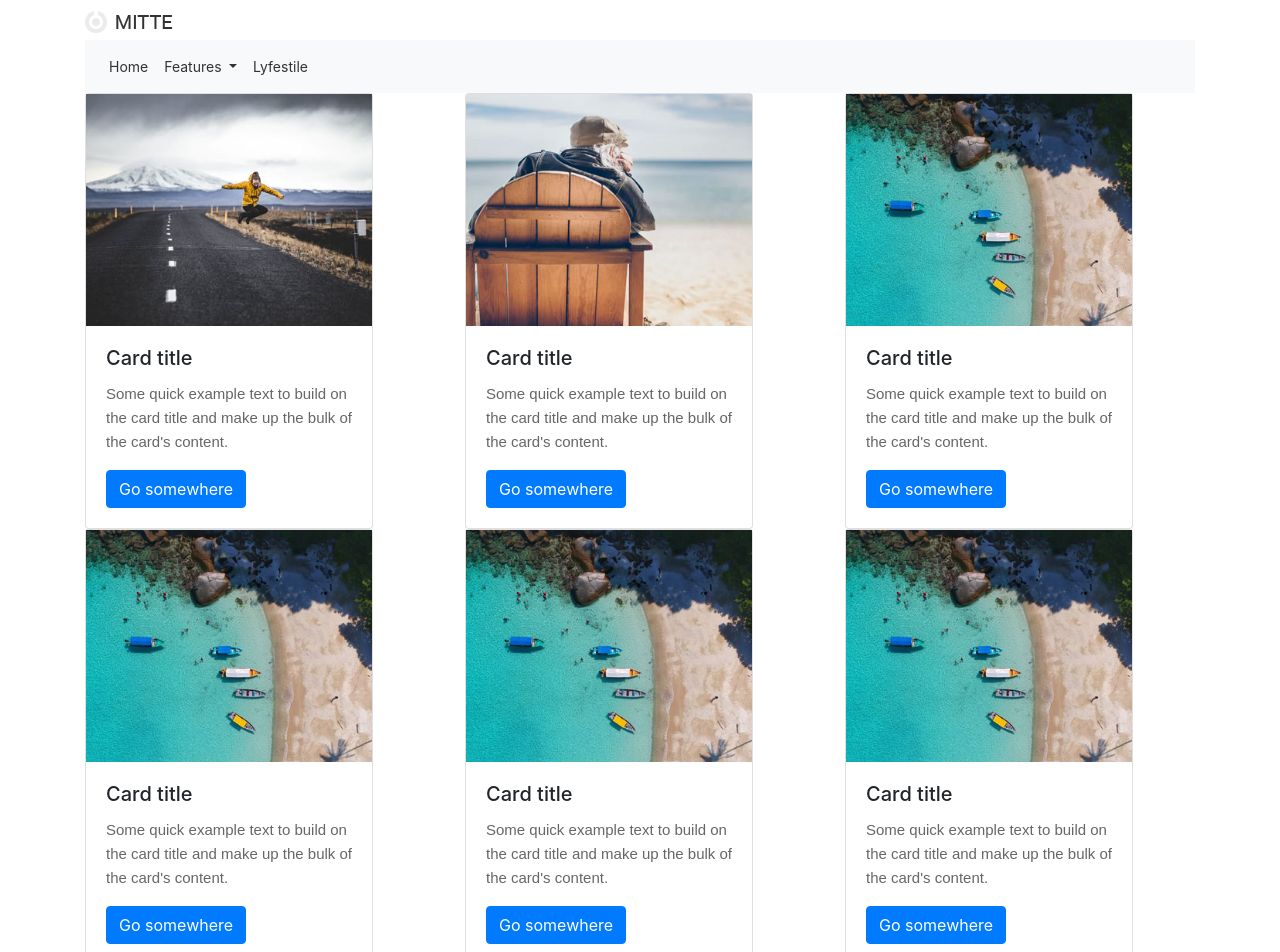
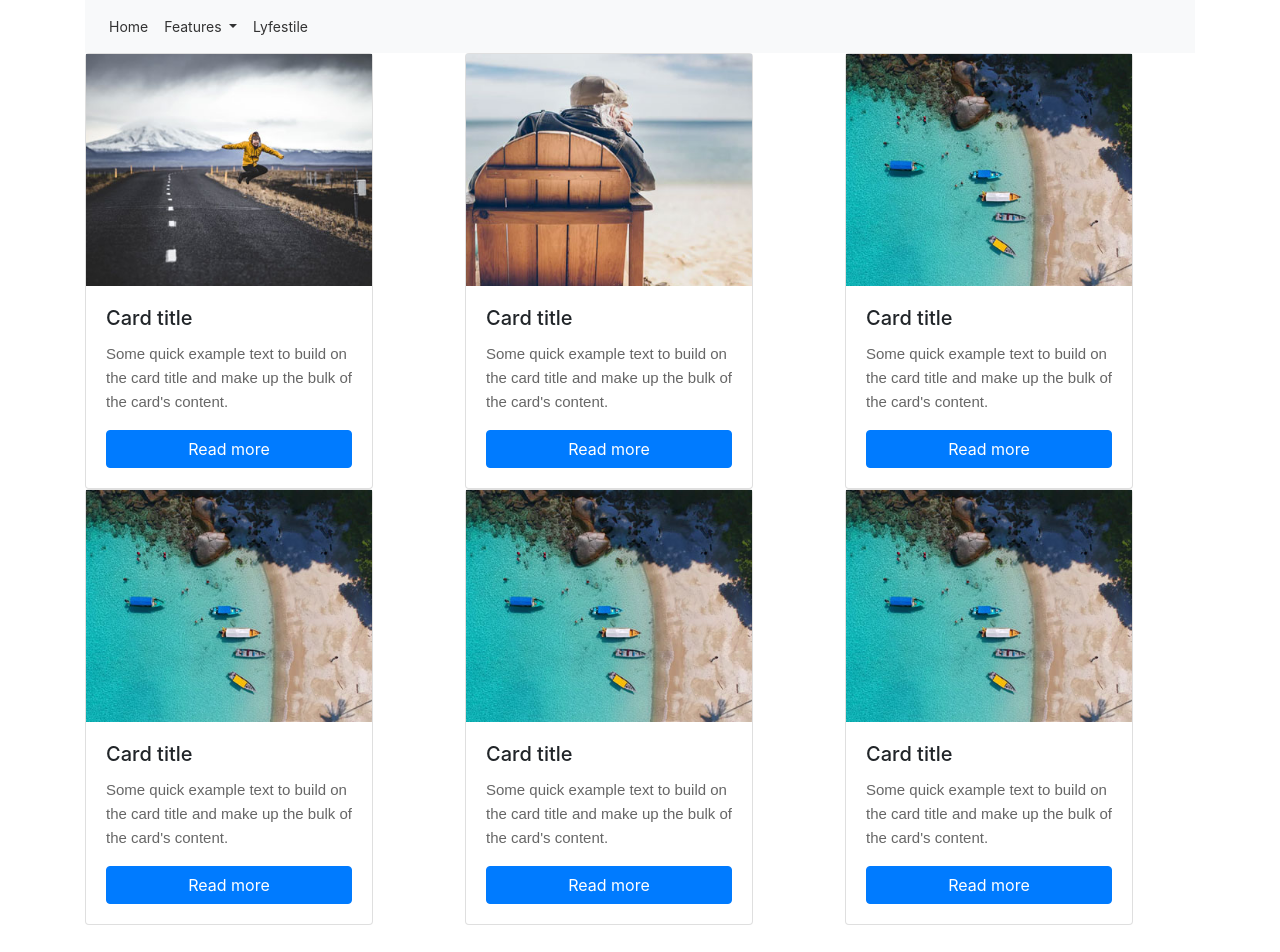
Before and after one commit to JhonathanMusa/practice-web-vue-1, a Vue app: page / in a window 1280 px wide. Shown: the top 952 px of the page. After the commit the page ends 925 px from the top, so only its background shows below. Built offline with nearby package versions, Linux system fonts and the light colour scheme.

Commit message:
changing some styles

```diff
--- a/src/App.vue
+++ b/src/App.vue
@@ -1,7 +1,6 @@
 <template>
   <div id="app">
     <div class="container">
-      <a class="navbar-brand" href="#"><img src="logo.png" /></a>
       <nav class="navbar navbar-expand-lg navbar-light bg-light">
         <button
           class="navbar-toggler"
@@ -51,9 +50,11 @@
           </ul>
         </div>
       </nav>
+    </div>
 
+    <div class="container">
       <div class="row">
-        <div class="col-4">
+        <div class="col-md-4">
           <div class="card" style="width: 18rem">
             <img src="upload/blog/c6.jpg" />
             <div class="card-body">
@@ -62,11 +63,12 @@
                 Some quick example text to build on the card title and make up
                 the bulk of the card's content.
               </p>
-              <a href="#" class="btn btn-primary">Go somewhere</a>
+              <a href="#" class="btn btn-primary btn-block">Read more</a>
             </div>
           </div>
         </div>
-        <div class="col-4">
+
+        <div class="col-md-4">
           <div class="card" style="width: 18rem">
             <img src="upload/blog/c7.jpg" />
             <div class="card-body">
@@ -75,11 +77,12 @@
                 Some quick example text to build on the card title and make up
                 the bulk of the card's content.
               </p>
-              <a href="#" class="btn btn-primary">Go somewhere</a>
+              <a href="#" class="btn btn-primary btn-block">Read more</a>
             </div>
           </div>
         </div>
-        <div class="col-4">
+
+        <div class="col-md-4">
           <div class="card" style="width: 18rem">
             <img src="upload/blog/c8.jpg" />
             <div class="card-body">
@@ -88,11 +91,14 @@
                 Some quick example text to build on the card title and make up
                 the bulk of the card's content.
               </p>
-              <a href="#" class="btn btn-primary">Go somewhere</a>
+              <a href="#" class="btn btn-primary btn-block">Read more</a>
             </div>
           </div>
         </div>
-        <div class="col-4">
+      </div>
+
+      <div class="row">
+        <div class="col-md-4">
           <div class="card" style="width: 18rem">
             <img src="upload/blog/c8.jpg" />
             <div class="card-body">
@@ -101,11 +107,12 @@
                 Some quick example text to build on the card title and make up
                 the bulk of the card's content.
               </p>
-              <a href="#" class="btn btn-primary">Go somewhere</a>
+              <a href="#" class="btn btn-primary btn-block">Read more</a>
             </div>
           </div>
         </div>
-        <div class="col-4">
+
+        <div class="col-md-4">
           <div class="card" style="width: 18rem">
             <img src="upload/blog/c8.jpg" />
             <div class="card-body">
@@ -114,11 +121,12 @@
                 Some quick example text to build on the card title and make up
                 the bulk of the card's content.
               </p>
-              <a href="#" class="btn btn-primary">Go somewhere</a>
+              <a href="#" class="btn btn-primary btn-block">Read more</a>
             </div>
           </div>
         </div>
-        <div class="col-4">
+
+        <div class="col-md-4">
           <div class="card" style="width: 18rem">
             <img src="upload/blog/c8.jpg" />
             <div class="card-body">
@@ -127,7 +135,7 @@
                 Some quick example text to build on the card title and make up
                 the bulk of the card's content.
               </p>
-              <a href="#" class="btn btn-primary">Go somewhere</a>
+              <a href="#" class="btn btn-primary btn-block">Read more</a>
             </div>
           </div>
         </div>
```
